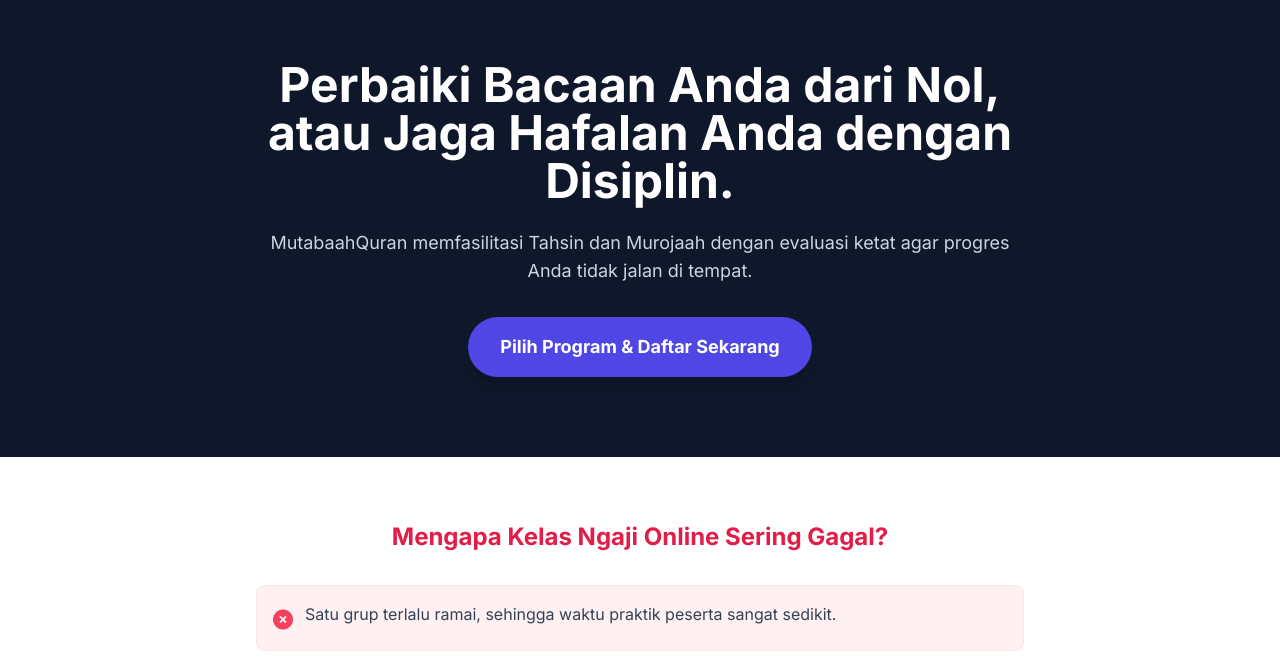
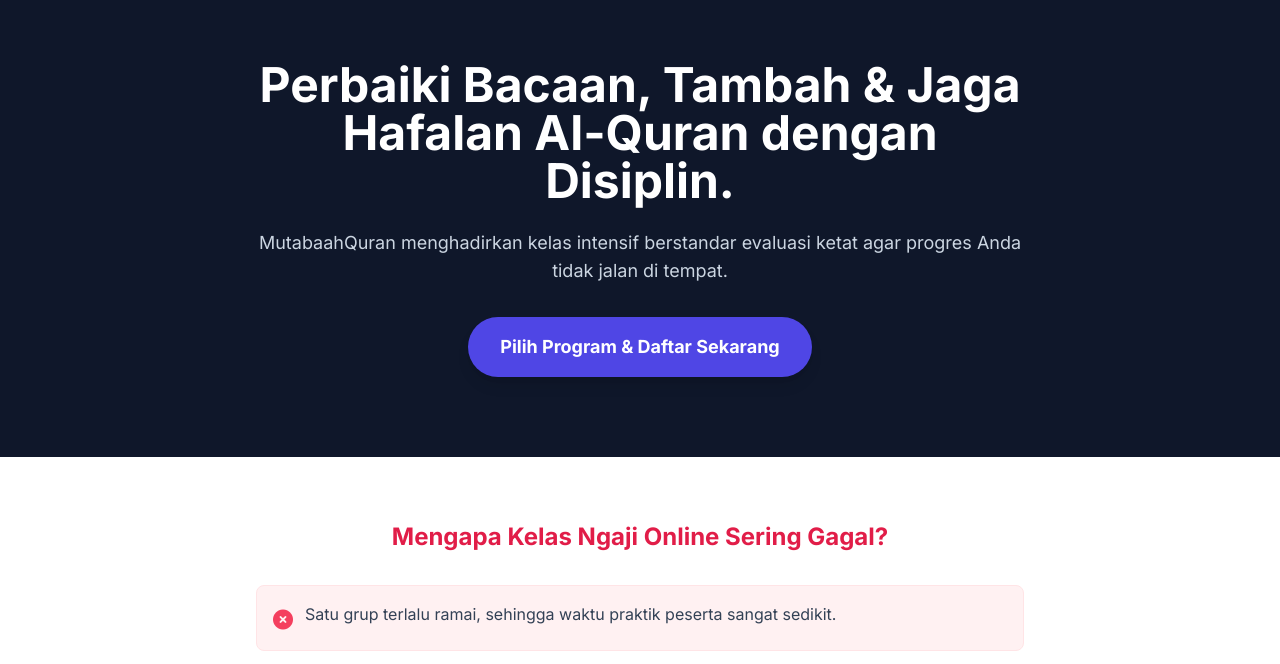
Before and after one commit to sayyidfakhir30-crypto/klinikngaji, a plain HTML site: page index.html in a window 1280 px wide. Shown: the part 67-731 px from the top of the page. Drawn offline with nearby package versions, Linux system fonts and the light colour scheme.

Commit message:
Update index.html

```diff
--- a/index.html
+++ b/index.html
@@ -3,7 +3,7 @@
 <head>
     <meta charset="UTF-8">
     <meta name="viewport" content="width=device-width, initial-scale=1.0">
-    <title>MutabaahQuran - Perbaiki Bacaan & Jaga Hafalan Al-Quran</title>
+    <title>MutabaahQuran - Perbaiki Bacaan, Tambah & Jaga Hafalan Al-Quran</title>
     <script src="https://cdn.tailwindcss.com"></script>
     <link href="https://cdnjs.cloudflare.com/ajax/libs/font-awesome/6.0.0/css/all.min.css" rel="stylesheet">
     <style>
@@ -24,10 +24,10 @@
     <header class="bg-slate-900 text-white pt-32 pb-20 px-4">
         <div class="max-w-3xl mx-auto text-center">
             <h2 class="text-3xl md:text-5xl font-bold leading-tight mb-6">
-                Perbaiki Bacaan Anda dari Nol, atau Jaga Hafalan Anda dengan Disiplin.
+                Perbaiki Bacaan, Tambah & Jaga Hafalan Al-Quran dengan Disiplin.
             </h2>
             <p class="text-lg text-slate-300 mb-8">
-                MutabaahQuran memfasilitasi Tahsin dan Murojaah dengan evaluasi ketat agar progres Anda tidak jalan di tempat.
+                MutabaahQuran menghadirkan kelas intensif berstandar evaluasi ketat agar progres Anda tidak jalan di tempat.
             </p>
             <a href="#harga" class="bg-indigo-600 text-white px-8 py-4 rounded-full font-bold text-lg hover:bg-indigo-700 transition shadow-lg inline-block">
                 Pilih Program & Daftar Sekarang
@@ -100,7 +100,7 @@
                 <h4 class="font-bold text-xl mb-3 text-indigo-600"><i class="fas fa-book mr-2"></i>1. Pilihan Program</h4>
                 <ul class="list-disc pl-5 space-y-2 text-slate-700">
                     <li><strong>Tahsin Dasar:</strong> Fokus bedah tuntas makhraj & tajwid Al-Fatihah dan Juz 30.</li>
-                    <li><strong>Murojaah / Ziyadah:</strong> Pendampingan bagi yang sudah lancar untuk menjaga hafalan.</li>
+                    <li><strong>Murojaah / Ziyadah:</strong> Pendampingan bagi yang sudah lancar untuk menambah dan menjaga hafalan.</li>
                 </ul>
             </div>
 
```
